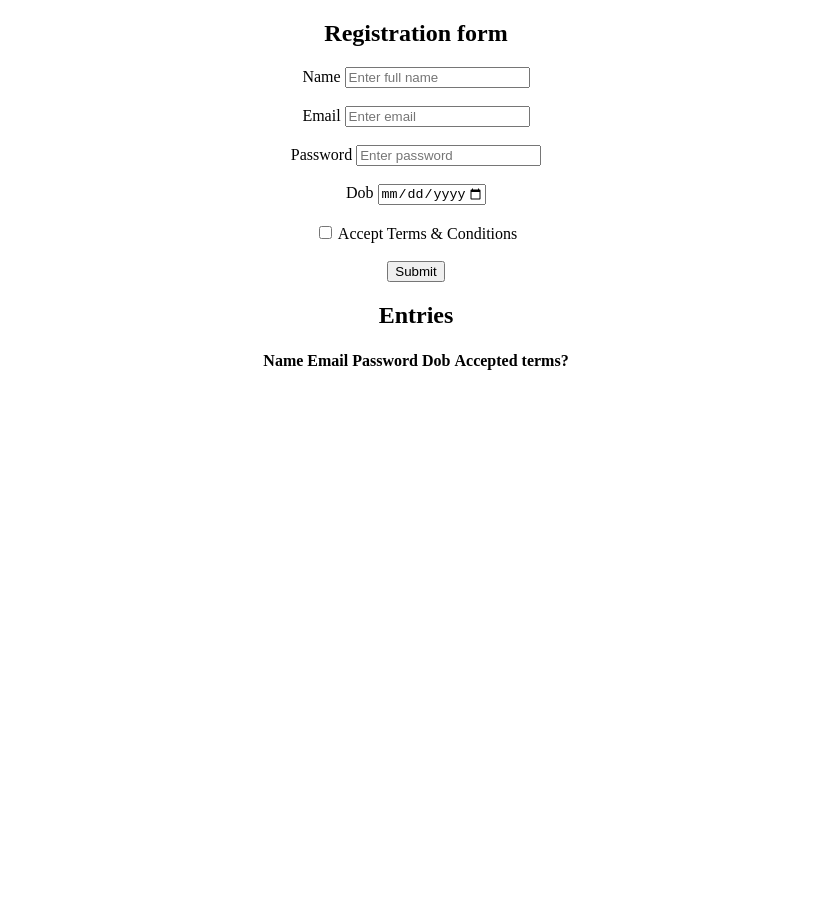
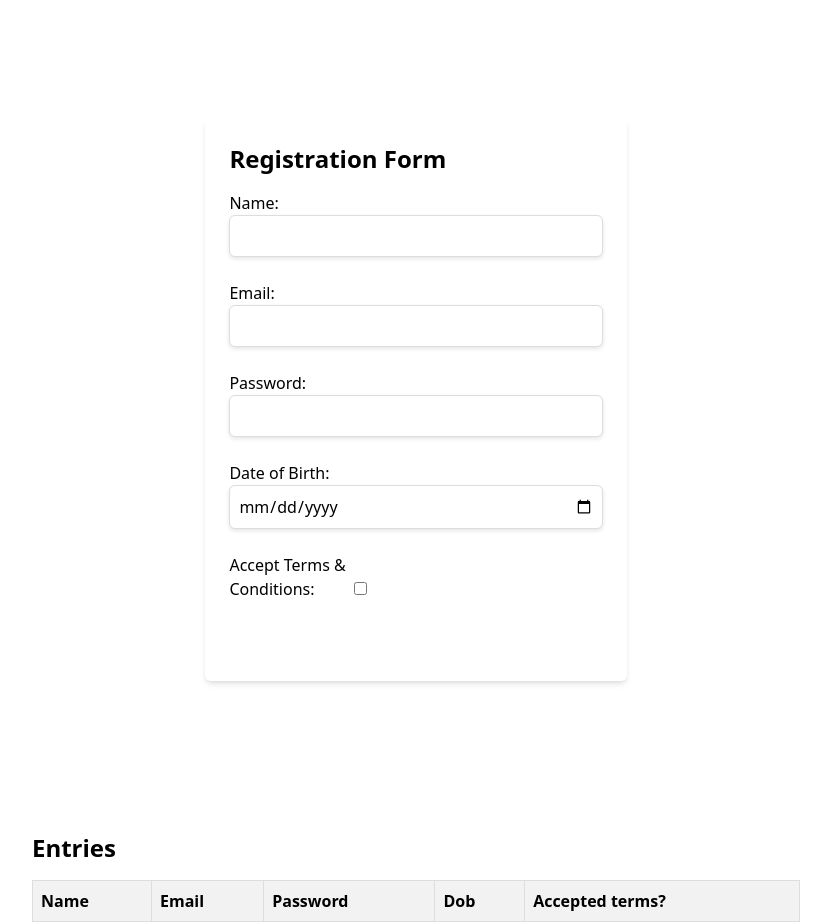
Before and after one commit to roshan2410/WD101, a plain HTML site: page index.html in a window 1280 px wide. Shown: the whole page, without its empty margins (224-1055 px from the left). Before the commit the page ends 800 px from the top, so only its background shows below. Drawn offline with nearby package versions, Linux system fonts and the light colour scheme.

Commit message:
index.html

```diff
--- a/index.html
+++ b/index.html
@@ -1,61 +1,93 @@
 <!DOCTYPE html>
-<html>
+<html lang="en">
 <head>
+  <meta charset="UTF-8">
   <title>Registration Form</title>
-    <link rel="stylesheet" type="text/css" href="styles.css">
+  <link href="https://cdn.jsdelivr.net/npm/tailwindcss@2.2.19/dist/tailwind.min.css" rel="stylesheet">
+  <style>
+    .center {
+      display: flex;
+      justify-content: center;
+      align-items: center;
+      height: 100vh;
+    }
+    .form-container {
+      max-width: 700px;
+      margin: auto;
+    }
+    .form-container label {
+      display: inline-block;
+      width: 120px;
+    }
+    .user-table {
+      width: 100%;
+      border-collapse: collapse;
+    }
+    .user-table th, .user-table td {
+      border: 1px solid #ddd;
+      padding: 8px;
+      text-align: left;
+    }
+    .user-table th {
+      background-color: #f2f2f2;
+    }
+    .input-field {
+      border: 1px solid #ddd;
+      box-shadow: 0 2px 4px rgba(0, 0, 0, 0.1);
+    }
+  </style>
 </head>
-<body>
-    <div class="main">
-        <div class="container1">
-            <center>
-                <h2>Registration form</h2>
-                <form id="my-form">
-                    <label for="fullName">Name</label>
-                    <input required type="text" id="fullName" name="fullName" placeholder="Enter full name">
-                    <br><br>
+<body class="bg-white-100">
+  <div class="center">
+    <div class="form-container bg-white p-6 rounded-md shadow-md">
+      <h2 class="text-2xl font-bold mb-4">Registration Form</h2>
+      <form id="registrationForm">
+        <div class="mb-4">
+          <label for="name" class="inline-block w-24">Name:</label>
+          <input type="text" id="name" name="name" class="w-full rounded-md p-2 mb-2 input-field" required>
+        </div>
 
-                    <label for="userEmail">Email</label>
-                    <input required type="email" id="userEmail" name="userEmail" placeholder="Enter email">
-                    <br><br>
+        <div class="mb-4">
+          <label for="email" class="inline-block w-24">Email:</label>
+          <input type="email" id="email" name="email" class="w-full rounded-md p-2 mb-2 input-field" required>
+        </div>
 
-                    <label for="userPassword">Password</label>
-                    <input required type="password" id="userPassword" name="userPassword" placeholder="Enter password">
-                    <br><br>
+        <div class="mb-4">
+          <label for="password" class="inline-block w-24">Password:</label>
+          <input type="password" id="password" name="password" class="w-full rounded-md p-2 mb-2 input-field" required>
+        </div>
 
-                    <label for="userDob">Dob</label>
-                    <input required type="date" id="userDob" name="userDob" min="1968-11-19" max="2005-11-19"/>
-                    <br><br>
+        <div class="mb-4">
+            <label for="dob" class="inline-block w-24">Date of Birth:</label>
+            <input type="date" id="dob" name="dob" class="w-full rounded-md p-2 mb-2 input-field" required>
+            <span id="dobError" class="error-msg"></span>
+          </div>
 
-                    <input required type="checkbox" id="acceptTerms" name="acceptTerms">
-                    <label for="acceptTerms">Accept Terms & Conditions</label>
-                    <br><br>
+        <div class="mb-4">
+          <label for="terms" class="inline-block w-24">Accept Terms & Conditions:</label>
+          <input type="checkbox" id="terms" name="terms" class="mr-2 leading-tight" required>
+        </div>
 
-                    <button type="submit">Submit</button>
+        <button type="submit" class="bg-grey-500 text-white px-4 py-2 rounded-md">Submit</button>
       </form>
-            </center>
     </div>
   </div>
 
-    <div>
-        <center>
-            <div class="container2">
-                <h2>Entries</h2>
-                <table>
-                    <thead>
+  <div class="max-w-3xl mx-auto mt-8">
+    <h2 class="text-2xl font-bold mb-4">Entries</h2>
+    <table id="userTable" class="user-table">
         <tr>
-                            <th>Name</th>
-                            <th>Email</th>
-                            <th>Password</th>
-                            <th>Dob</th>
-                            <th>Accepted terms?</th>
+          <th class="px-4 py-2">Name</th>
+          <th class="px-4 py-2">Email</th>
+          <th class="px-4 py-2">Password</th>
+          <th class="px-4 py-2">Dob</th>
+          <th class="px-4 py-2">Accepted terms?</th>
         </tr>
-                    </thead>
-                    <tbody id="user-details"></tbody>
+      <tbody id="userTableBody">
+      </tbody>
     </table>
   </div>
-        </center>
-    </div>
 
-    <script src="./index.js"></script>
+  <script src="index.js"> </script>
 </body>
 </html>
```
Lines whose indentation alone changed are shown as unchanged.
